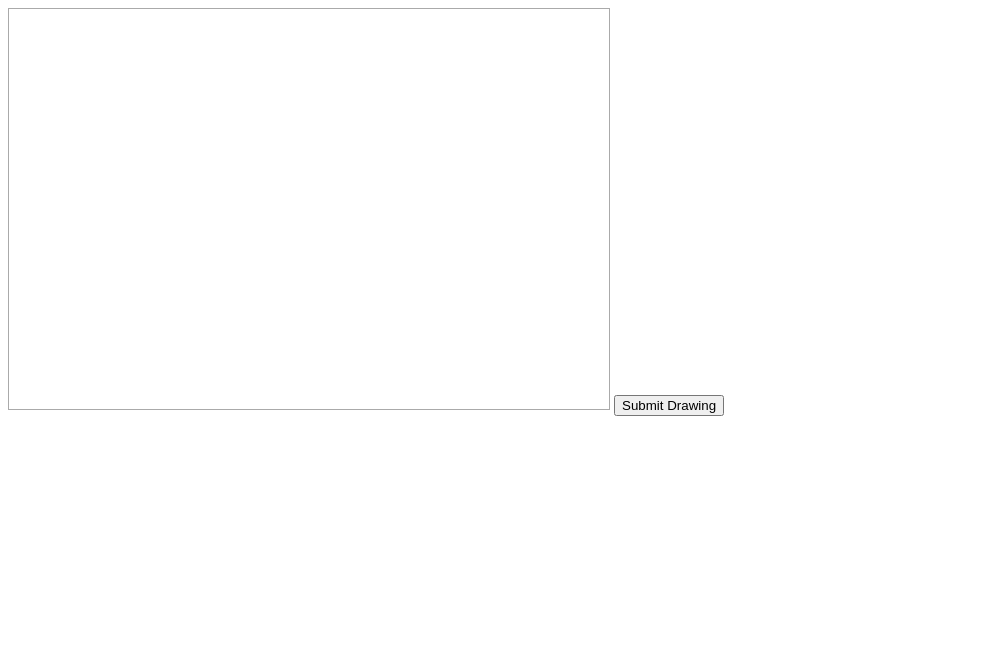
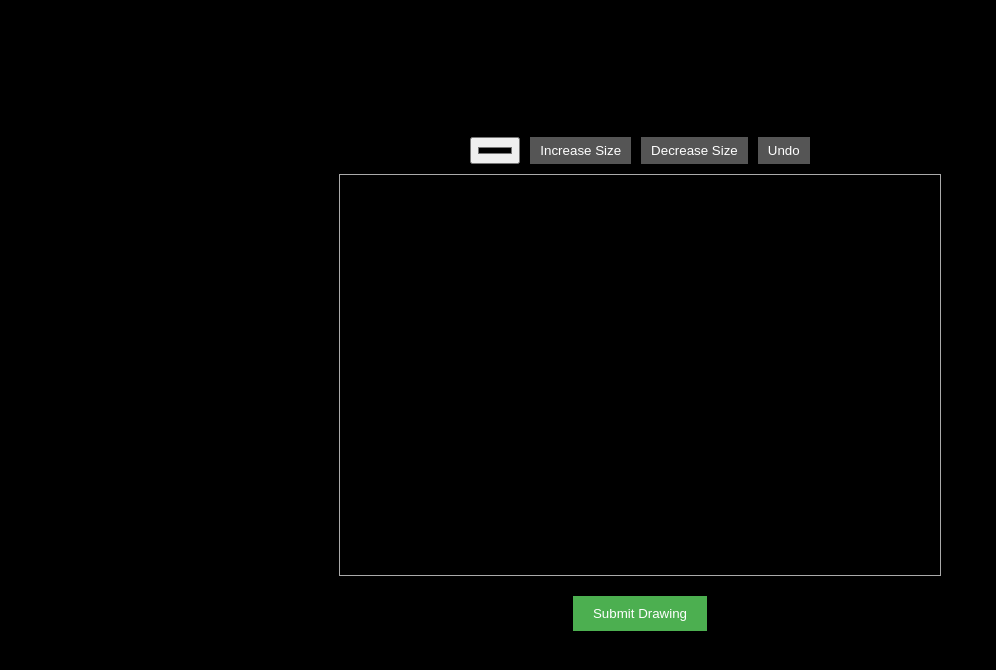
Before and after one commit to 24y23w54y/drawings, a plain HTML site: page index.html in a window 1280 px wide. Shown: the whole page, without its empty margins (0-996 px from the left). Drawn offline with nearby package versions, Linux system fonts and the light colour scheme.

Commit message:
Update code with new features

```diff
--- a/index.html
+++ b/index.html
@@ -1,38 +1,168 @@
 <!DOCTYPE html>
-<html>
+<html lang="en">
 <head>
   <meta charset="UTF-8">
   <meta name="viewport" content="width=device-width, initial-scale=1.0">
   <title>The web site of pixou</title>
   <script src="https://cdn.jsdelivr.net/npm/@supabase/supabase-js@2"></script>
   <meta http-equiv="Content-Security-Policy" content="connect-src 'self' https://gysrnzysffvlpzxlcdbz.supabase.co;">
+  <style>
+    body {
+      background-color: black;
+      display: flex;
+      justify-content: center;
+      align-items: center;
+      height: 100vh;
+      flex-direction: column;
+      margin: 0;
+    }
+
+    #canvas {
+      border: 1px solid #aaa;
+      touch-action: none;
+      margin-bottom: 20px;
+    }
+
+    .toolbar {
+      margin-bottom: 10px;
+      display: flex;
+      justify-content: center;
+      gap: 10px;
+    }
+
+    .toolbar button {
+      padding: 5px 10px;
+      border: none;
+      background-color: #555;
+      color: white;
+      cursor: pointer;
+    }
+
+    .toolbar input[type="color"] {
+      padding: 5px;
+      cursor: pointer;
+    }
+
+    #sendBtn {
+      background-color: #4CAF50;
+      color: white;
+      padding: 10px 20px;
+      border: none;
+      cursor: pointer;
+    }
+
+    #sendBtn:hover {
+      background-color: #45a049;
+    }
+
+  </style>
 </head>
 <body>
 
-  <canvas id="canvas" width="600" height="400"
-          style="border:1px solid #aaa; touch-action:none;"></canvas>
+  <!-- Toolbar with color and pencil size -->
+  <div class="toolbar">
+    <input type="color" id="colorPicker" value="#000000">
+    <button id="increaseSize">Increase Size</button>
+    <button id="decreaseSize">Decrease Size</button>
+    <button id="undoBtn">Undo</button>
+  </div>
+
+  <!-- Canvas -->
+  <canvas id="canvas" width="600" height="400"></canvas>
+
+  <!-- Submit Button -->
   <button id="sendBtn">Submit Drawing</button>
+
   <p id="message"></p>
 
   <script>
+    // Canvas Setup
     const canvas = document.getElementById('canvas');
     const ctx = canvas.getContext('2d');
     let drawing = false;
-    canvas.addEventListener('pointerdown', e => {
-      drawing = true; ctx.beginPath(); ctx.moveTo(e.offsetX, e.offsetY);
+    let currentPath = [];
+    let allPaths = [];
+    let pencilSize = 5;
+    let currentColor = '#000000';
+
+    // Setup toolbar interactions
+    const colorPicker = document.getElementById('colorPicker');
+    const increaseSizeBtn = document.getElementById('increaseSize');
+    const decreaseSizeBtn = document.getElementById('decreaseSize');
+    const undoBtn = document.getElementById('undoBtn');
+
+    // Change the pencil color
+    colorPicker.addEventListener('input', (e) => {
+      currentColor = e.target.value;
     });
-    canvas.addEventListener('pointermove', e => {
+
+    // Increase pencil size
+    increaseSizeBtn.addEventListener('click', () => {
+      pencilSize += 1;
+    });
+
+    // Decrease pencil size
+    decreaseSizeBtn.addEventListener('click', () => {
+      if (pencilSize > 1) pencilSize -= 1;
+    });
+
+    // Undo last path
+    undoBtn.addEventListener('click', () => {
+      if (allPaths.length > 0) {
+        allPaths.pop();
+        redrawCanvas();
+      }
+    });
+
+    // Event listeners for drawing on canvas
+    canvas.addEventListener('pointerdown', (e) => {
+      drawing = true;
+      ctx.beginPath();
+      ctx.moveTo(e.offsetX, e.offsetY);
+      currentPath = [{ x: e.offsetX, y: e.offsetY }];
+    });
+
+    canvas.addEventListener('pointermove', (e) => {
       if (!drawing) return;
-      ctx.lineTo(e.offsetX, e.offsetY); ctx.stroke();
+      ctx.lineTo(e.offsetX, e.offsetY);
+      ctx.stroke();
+      currentPath.push({ x: e.offsetX, y: e.offsetY });
     });
-    canvas.addEventListener('pointerup', () => drawing = false);
 
+    canvas.addEventListener('pointerup', () => {
+      if (drawing) {
+        allPaths.push(currentPath);
+        drawing = false;
+      }
+    });
+
+    // Redraw the entire canvas based on all paths
+    function redrawCanvas() {
+      ctx.clearRect(0, 0, canvas.width, canvas.height); // Clear the canvas
+      ctx.lineWidth = pencilSize;
+      ctx.lineJoin = 'round';
+      ctx.lineCap = 'round';
+      ctx.strokeStyle = currentColor;
+
+      // Redraw all paths
+      allPaths.forEach(path => {
+        ctx.beginPath();
+        ctx.moveTo(path[0].x, path[0].y);
+        path.forEach(point => {
+          ctx.lineTo(point.x, point.y);
+        });
+        ctx.stroke();
+      });
+    }
+
+    // Supabase client setup
     const { createClient } = supabase;
     const supaClient = createClient(
       'https://gysrnzysffvlpzxlcdbz.supabase.co',
-      'eyJhbGciOiJIUzI1NiIsInR5cCI6IkpXVCJ9.eyJpc3MiOiJzdXBhYmFzZSIsInJlZiI6Imd5c3JuenlzZmZ2bHB6eGxjZGJ6Iiwicm9sZSI6ImFub24iLCJpYXQiOjE3NDU4MDE1MzEsImV4cCI6MjA2MTM3NzUzMX0.H816-ePiMfGqsv4RRU1q1CwoFliRDH1PH8rppufSf7I'
+      'YOUR_SUPABASE_KEY'
     );
 
+    // Upload the drawing
     document.getElementById('sendBtn').addEventListener('click', async () => {
       canvas.toBlob(async (blob) => {
         if (!blob) {
@@ -51,6 +181,7 @@
         document.getElementById('message').textContent = 'Your drawing has been sent!';
       }, 'image/png');
     });
+
   </script>
 
 </body>
```
